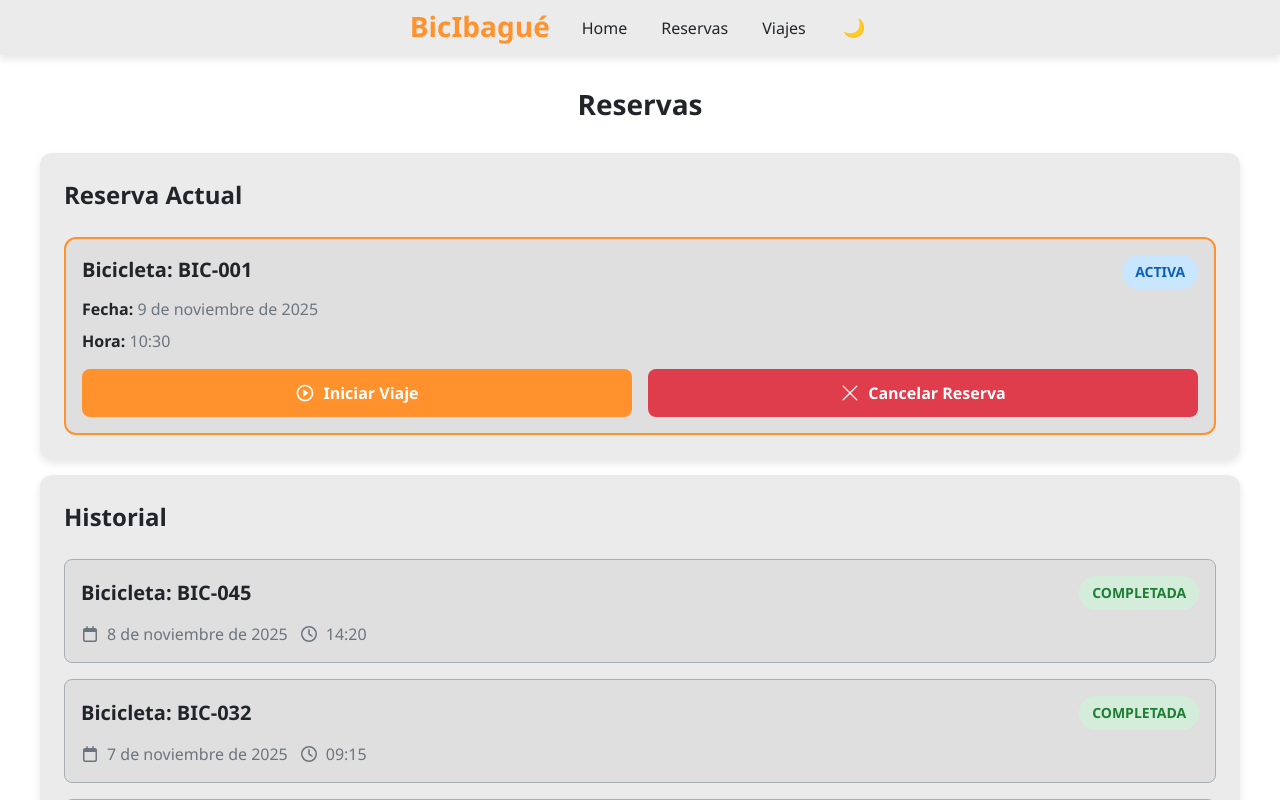
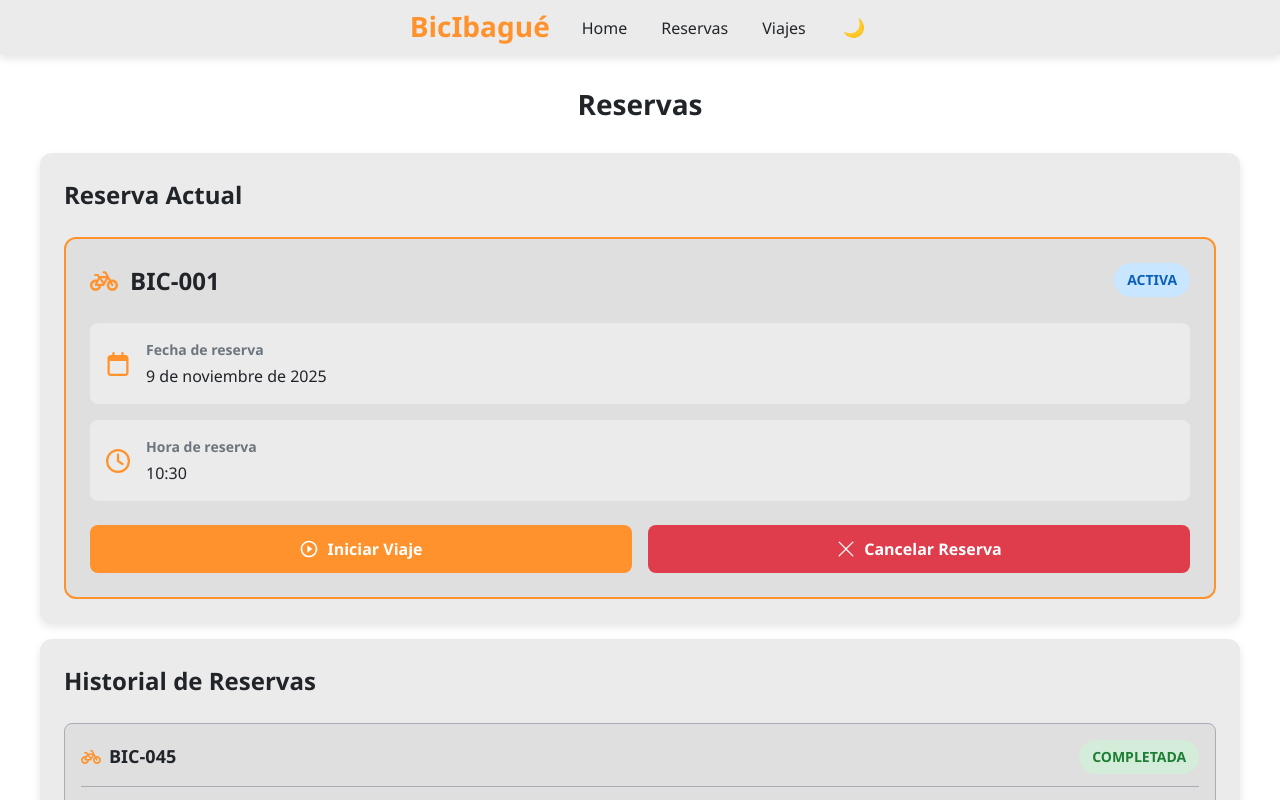
Before and after one commit to J-Orduz/Bicicletas-Ibague-Front, a React (Vite) app in the folder bicibague-frontend/: page /reserves in a window 1280 px wide. Shown: the top 800 px of the page. Built offline with nearby package versions, Linux system fonts and the light colour scheme.

Commit message:
change reserve design

```diff
--- a/bicibague-frontend/src/assets/styles/_variables.scss
+++ b/bicibague-frontend/src/assets/styles/_variables.scss
@@ -18,7 +18,7 @@
   --text-inverse: #ffffff;
 
   // Bordes y sombras
-  --border-color: #dee2e6;
+  --border-color: #c2c8ce;
   --border-color-secondary: #a7aeb6;
   --shadow-sm: 0 1px 3px rgba(0, 0, 0, 0.12);
   --shadow-md: 0 4px 8px rgba(0, 0, 0, 0.1);
--- a/bicibague-frontend/src/components/reserves/Reserves.jsx
+++ b/bicibague-frontend/src/components/reserves/Reserves.jsx
@@ -1,7 +1,7 @@
 import { useState } from 'react';
 import { useNavigate } from 'react-router-dom';
 // icons
-import { FaRegClock, FaPlus, FaRegCalendar } from 'react-icons/fa6';
+import { FaRegClock, FaPlus, FaRegCalendar, FaBicycle } from 'react-icons/fa6';
 import { MdOutlinePlayCircleOutline } from 'react-icons/md';
 import { BsXLg } from 'react-icons/bs';
 // components
@@ -130,19 +130,10 @@ export const Reserves = () => {
           {currentReservation ? (
             <div className="current-reservation-card">
               <div className="reservation-header">
-                <div className="reservation-info">
-                  <h3 className="bike-id">
-                    Bicicleta: {currentReservation.bikeId}
-                  </h3>
-                  <div className="reservation-meta">
-                    <p className="reservation-date">
-                      <span className="meta-label">Fecha:</span>{' '}
-                      {formatDate(currentReservation.createdAt)}
-                    </p>
-                    <p className="reservation-time">
-                      <span className="meta-label">Hora:</span>{' '}
-                      {formatTime(currentReservation.createdAt)}
-                    </p>
+                <div className="bike-info">
+                  <div className="bike-id-container">
+                    <FaBicycle className="bike-icon" />
+                    <h3 className="bike-id">{currentReservation.bikeId}</h3>
                   </div>
                 </div>
                 <span
@@ -152,6 +143,27 @@ export const Reserves = () => {
                 >
                   {getStatusText(currentReservation.status)}
                 </span>
+              </div>
+
+              <div className="reservation-details">
+                <div className="detail-item">
+                  <FaRegCalendar className="detail-icon" />
+                  <div className="detail-content">
+                    <span className="detail-label">Fecha de reserva</span>
+                    <span className="detail-value">
+                      {formatDate(currentReservation.createdAt)}
+                    </span>
+                  </div>
+                </div>
+                <div className="detail-item">
+                  <FaRegClock className="detail-icon" />
+                  <div className="detail-content">
+                    <span className="detail-label">Hora de reserva</span>
+                    <span className="detail-value">
+                      {formatTime(currentReservation.createdAt)}
+                    </span>
+                  </div>
+                </div>
               </div>
 
               <div className="reservation-actions">
@@ -184,14 +196,17 @@ export const Reserves = () => {
 
         {/* Sección de Historial */}
         <div className="history-section">
-          <h2 className="section-title">Historial</h2>
+          <h2 className="section-title">Historial de Reservas</h2>
 
           {reservationHistory.length > 0 ? (
             <div className="history-list">
               {reservationHistory.map((reservation) => (
                 <div key={reservation.id} className="history-card">
                   <div className="history-card-header">
-                    <h3 className="bike-id">Bicicleta: {reservation.bikeId}</h3>
+                    <div className="bike-info-small">
+                      <FaBicycle className="bike-icon-small" />
+                      <h3 className="bike-id-small">{reservation.bikeId}</h3>
+                    </div>
                     <span
                       className={`status-badge ${getStatusClass(
                         reservation.status
@@ -201,14 +216,22 @@ export const Reserves = () => {
                     </span>
                   </div>
                   <div className="history-card-body">
-                    <div className="history-meta">
-                      <div className="meta-item">
-                        <FaRegCalendar className="meta-icon" />
-                        <span>{formatDate(reservation.createdAt)}</span>
+                    <div className="history-detail">
+                      <FaRegCalendar className="history-icon" />
+                      <div className="history-content">
+                        <span className="history-label">Fecha:</span>
+                        <span className="history-value">
+                          {formatDate(reservation.createdAt)}
+                        </span>
                       </div>
-                      <div className="meta-item">
-                        <FaRegClock className="meta-icon" />
-                        <span>{formatTime(reservation.createdAt)}</span>
+                    </div>
+                    <div className="history-detail">
+                      <FaRegClock className="history-icon" />
+                      <div className="history-content">
+                        <span className="history-label">Hora:</span>
+                        <span className="history-value">
+                          {formatTime(reservation.createdAt)}
+                        </span>
                       </div>
                     </div>
                   </div>
--- a/bicibague-frontend/src/components/reserves/Reserves.scss
+++ b/bicibague-frontend/src/components/reserves/Reserves.scss
@@ -37,7 +37,7 @@
     .current-reservation-card {
       border: 2px solid $primary-color;
       border-radius: 12px;
-      padding: 1rem;
+      padding: 1.5rem;
       background-color: $bg-tertiary;
       transition: all $transition-normal;
 
@@ -46,13 +46,13 @@
       }
 
       @media (max-width: 768px) {
-        padding: 0.75rem;
+        padding: 1rem;
         border-radius: 8px;
       }
 
       .reservation-header {
         @include flex($justify: space-between, $align: flex-start);
-        margin-bottom: 1rem;
+        margin-bottom: 1.5rem;
         gap: 1rem;
 
         @media (max-width: 768px) {
@@ -60,17 +60,81 @@
           gap: 0.75rem;
         }
 
-        .reservation-info {
-          .reservation-meta {
-            @include flex($align: flex-start, $direction: column, $gap: 0.5rem);
+        .bike-info {
+          @include flex($direction: column, $align: flex-start, $gap: 0.5rem);
 
-            .meta-label {
-              font-weight: 600;
-              color: $text-primary;
+          .bike-id-container {
+            @include flex($justify: flex-start, $gap: 0.75rem);
+
+            .bike-icon {
+              width: 28px;
+              height: 28px;
+              color: $primary-color;
+
+              @media (max-width: 768px) {
+                width: 24px;
+                height: 24px;
+              }
             }
 
-            p {
+            .bike-id {
+              margin: 0;
+              font-size: 1.5rem;
+
+              @media (max-width: 768px) {
+                font-size: 1.25rem;
+              }
+            }
+          }
+        }
+      }
+
+      .reservation-details {
+        @include flex($direction: column, $align: stretch, $gap: 1rem);
+        margin-bottom: 1.5rem;
+
+        .detail-item {
+          @include flex($justify: flex-start, $gap: 1rem);
+          background-color: $bg-secondary;
+          padding: 1rem;
+          border-radius: 8px;
+          transition: all $transition-normal;
+
+          @media (max-width: 768px) {
+            padding: 0.8rem;
+            gap: 0.75rem;
+          }
+
+          .detail-icon {
+            width: 24px;
+            height: 24px;
+            color: $primary-color;
+            flex-shrink: 0;
+
+            @media (max-width: 768px) {
+              width: 20px;
+              height: 20px;
+            }
+          }
+
+          .detail-content {
+            @include flex(
+              $direction: column,
+              $align: flex-start,
+              $gap: 0.25rem
+            );
+            flex: 1;
+
+            .detail-label {
+              font-size: 0.875rem;
               color: $text-secondary;
+              font-weight: 600;
+            }
+
+            .detail-value {
+              font-size: 1rem;
+              color: $text-primary;
+              font-weight: 500;
             }
           }
         }
@@ -100,21 +164,25 @@
   // Sin reserva actual
   .no-reservation {
     @include flex($direction: column);
+    padding: 2rem 1rem;
 
     .no-reservation-icon {
-      width: 50px;
-      height: 50px;
+      width: 60px;
+      height: 60px;
       margin-bottom: 1rem;
-      opacity: 0.6;
+      opacity: 0.5;
+      color: $text-secondary;
 
       @media (max-width: 768px) {
-        width: 40px;
-        height: 40px;
+        width: 50px;
+        height: 50px;
       }
     }
 
     .no-reservation-text {
-      color: $text-secondary;
+      color: $text-primary;
+      font-size: 1.125rem;
+      font-weight: 600;
       margin-bottom: 1rem;
     }
 
@@ -154,41 +222,79 @@
       @media (max-width: 768px) {
         padding: 0.8rem;
       }
-    }
 
-    .history-card-header {
-      @include flex($justify: space-between, $gap: 0.75rem);
-      margin-bottom: 0.75rem;
+      .history-card-header {
+        @include flex($justify: space-between, $align: center, $gap: 1rem);
+        margin-bottom: 1rem;
+        padding-bottom: 0.75rem;
+        border-bottom: 1px solid $border-color-secondary;
 
-      @media (max-width: 768px) {
-        flex-direction: column;
-        align-items: flex-start;
+        @media (max-width: 768px) {
+          flex-wrap: wrap;
+        }
+
+        .bike-info-small {
+          @include flex($justify: flex-start, $gap: 0.5rem);
+
+          .bike-icon-small {
+            width: 20px;
+            height: 20px;
+            color: $primary-color;
+          }
+
+          .bike-id-small {
+            margin: 0;
+            font-size: 1.125rem;
+            font-weight: 600;
+
+            @media (max-width: 768px) {
+              font-size: 1rem;
+            }
+          }
+        }
       }
 
-      .bike-id {
-        margin: 0;
-      }
-    }
+      .history-card-body {
+        @include flex($direction: column, $align: stretch, $gap: 0.75rem);
 
-    .history-card-body {
-      display: flex;
-      flex-direction: column;
+        .history-detail {
+          @include flex($justify: flex-start, $gap: 0.75rem);
 
-      .history-meta {
-        display: flex;
-        gap: 0.75rem;
-        flex-wrap: wrap;
+          .history-icon {
+            width: 18px;
+            height: 18px;
+            color: $text-secondary;
+            flex-shrink: 0;
+            margin-top: 2px;
 
-        .meta-item {
-          display: flex;
-          align-items: center;
-          gap: 0.5rem;
-          color: $text-secondary;
+            @media (max-width: 768px) {
+              width: 16px;
+              height: 16px;
+            }
+          }
 
-          .meta-icon {
-            width: 18px;
-            // height: 16px;
-            flex-shrink: 0;
+          .history-content {
+            @include flex(
+              $direction: column,
+              $align: flex-start,
+              $gap: 0.25rem
+            );
+            flex: 1;
+
+            .history-label {
+              font-size: 0.8rem;
+              color: $text-secondary;
+              font-weight: 600;
+            }
+
+            .history-value {
+              font-size: 0.9rem;
+              color: $text-primary;
+
+              @media (max-width: 768px) {
+                font-size: 0.85rem;
+              }
+            }
           }
         }
       }
```
Also changed, not shown: bicibague-frontend/src/components/reserves/UnlockBike.jsx (+9 -7 lines), bicibague-frontend/src/components/trips/trips.jsx (+10 -6 lines), bicibague-frontend/src/components/trips/trips.scss (+18 -10 lines).
